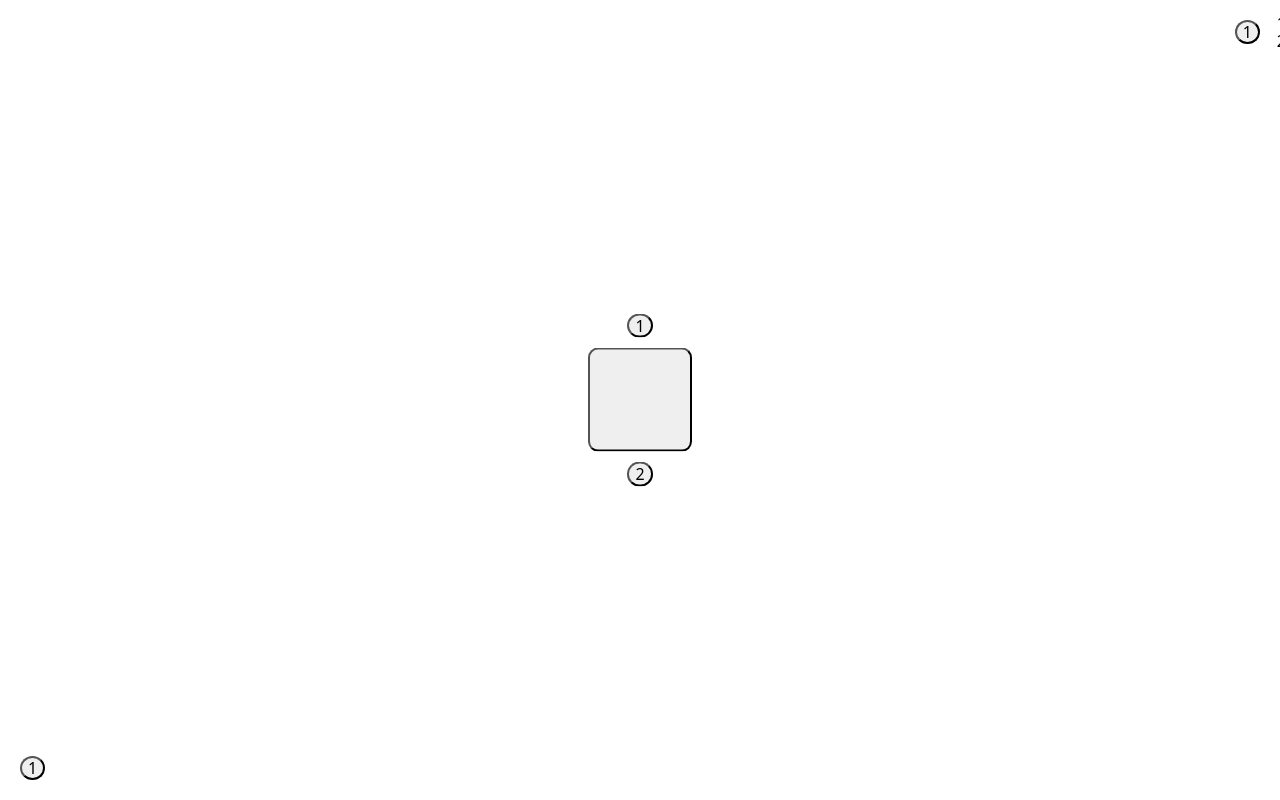
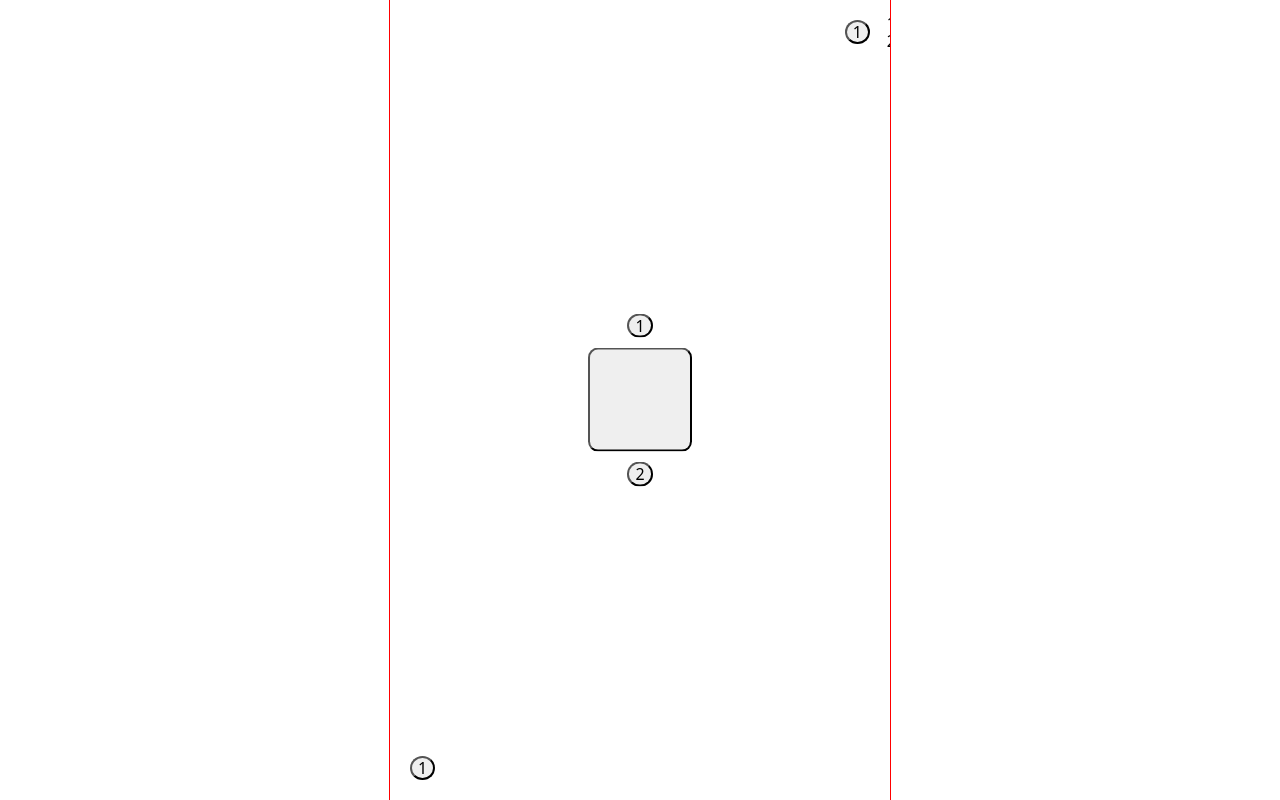
Before and after one commit to YaroslavRebrina/meditationTest, a website built with Parcel: page src/index.html in a window 1280 px wide. Built offline with nearby package versions, Linux system fonts and the light colour scheme.

Commit message:
test markup save

```diff
--- a/src/sass/_first.scss
+++ b/src/sass/_first.scss
@@ -16,15 +16,18 @@ li {
 
 .container {
   position: absolute;
-  overflow: hidden;
+  top: 50%;
+  left: 50%;
+  transform: translate(-50%, -50%);
+
   margin: 0 auto;
   padding: 20px;
   width: 100vw;
+  max-width: 500px;
   height: 100%;
+
   outline: 1px red solid;
-  top: 50%;
-  left: 50%;
-  transform: translate(-50%, -50%);
+  overflow: hidden;
 }
 .wrapper {
   display: flex;
@@ -42,6 +45,7 @@ li {
   &__list {
     position: absolute;
     right: -90px;
+    padding: 0;
   }
 }
 
```
Also changed, not shown: src/sass/index.css, 1 other file.
